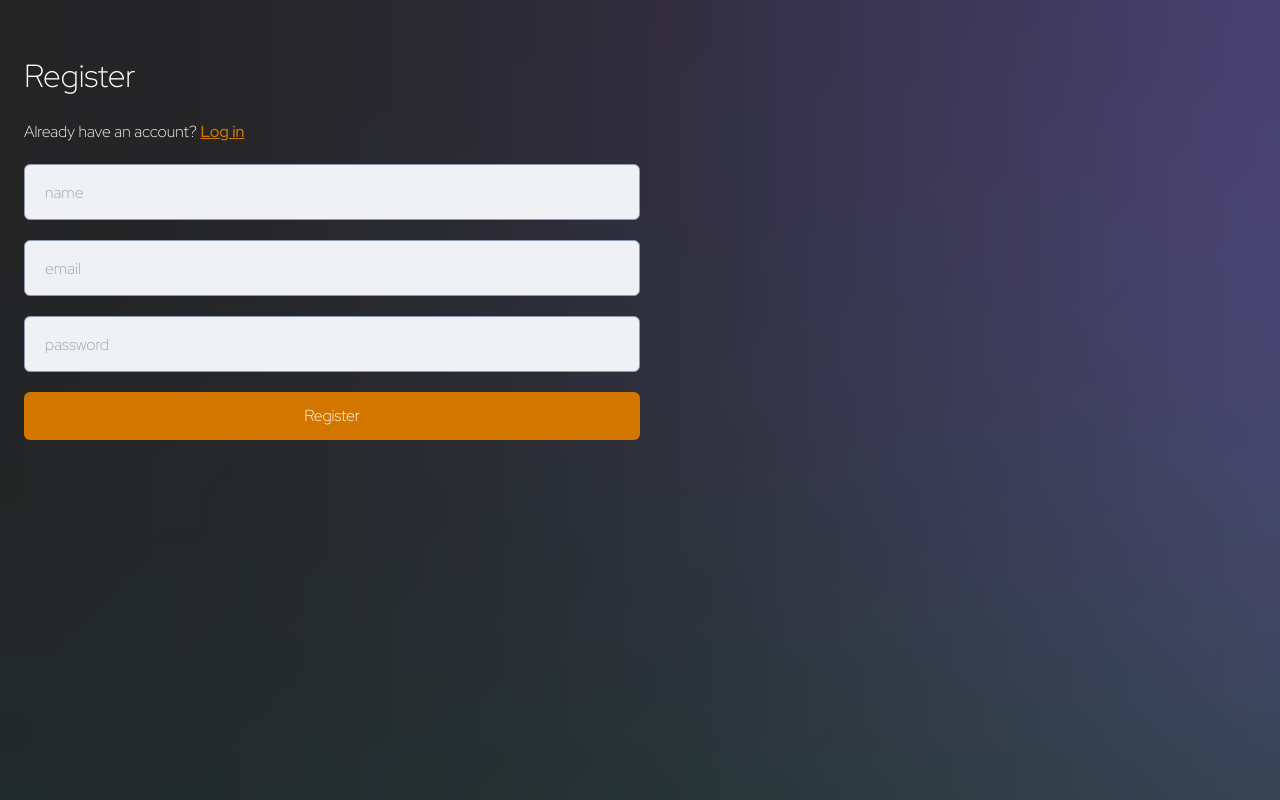
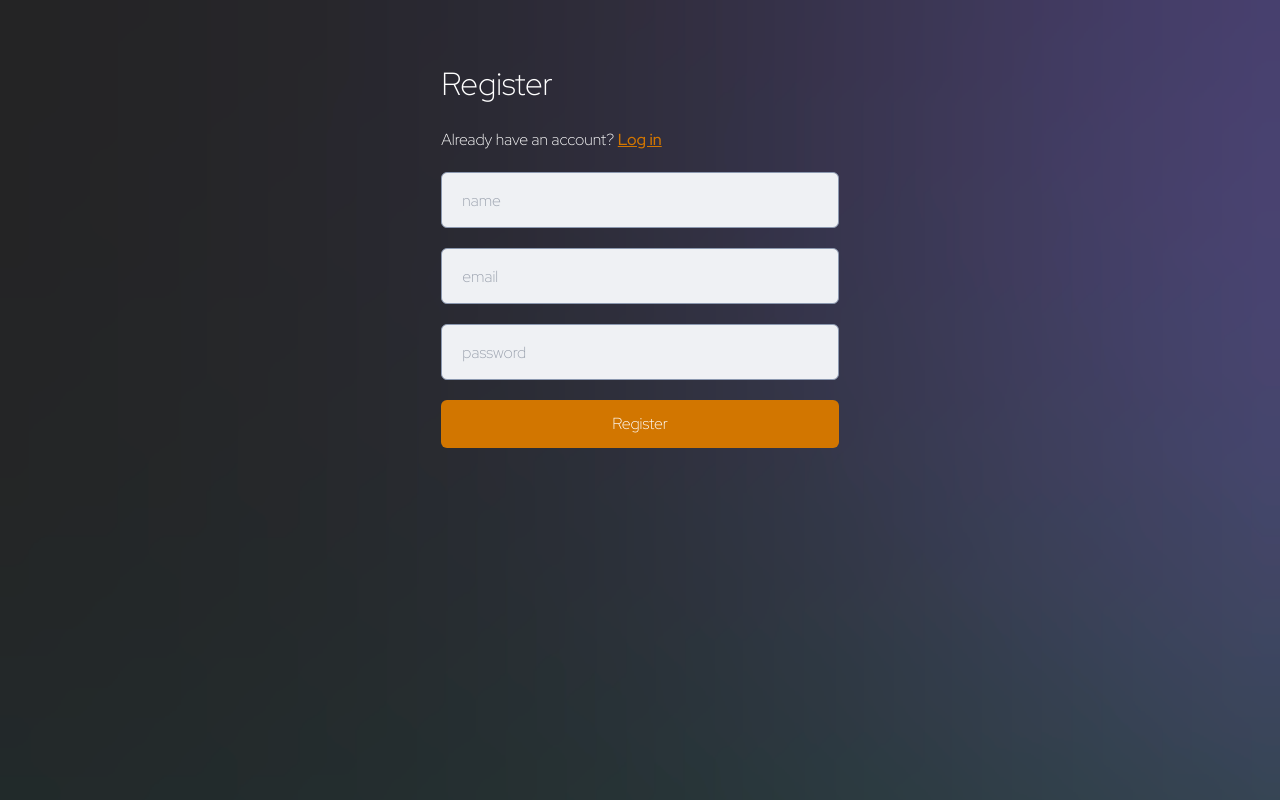
Before and after one commit to kaiuliia/well_being_frontend, a React (Create React App) app: page / in a window 1280 px wide. Both pictures are taken after a click on the button "Register". Built offline with nearby package versions, Linux system fonts and the light colour scheme.

Commit message:
Fix styles.

```diff
--- a/src/App.tsx
+++ b/src/App.tsx
@@ -11,10 +11,10 @@ import { Entry } from "./pages/entry";
 
 function App() {
   return (
-    <div className={"container h-screen"}>
+    <div className={"flex justify-center p-5 h-screen"}>
       <Routes>
         <Route path="/" element={<Entry />} />
-        <Route path="/register" element={<Register title="register" />} />
+        <Route path="/register" element={<Register />} />
         <Route path="/login" element={<Login />} />
         <Route path="/user/home" element={<Home />} />
         <Route path="/user/survey" element={<Survey />} />
--- a/src/assets/css/main.css
+++ b/src/assets/css/main.css
@@ -12,11 +12,6 @@ body {
     font-style: normal;
 }
 
-.container {
-    width:auto;
-    padding:2rem 1rem 2rem 1rem
-
-}
 
 html {
     background-color: #EFF1F4;
--- a/src/pages/loginform.tsx
+++ b/src/pages/loginform.tsx
@@ -56,7 +56,7 @@ export function Login() {
   };
 
   return (
-    <div className={" flex flex-col gap-5 px-2 py-5"}>
+    <div className={"flex flex-col pt-10 px-2 gap-5 lg:w-1/3  w-full"}>
       <div className={"text-white text-[2rem]"}>Sign in</div>
       <div className={"text-white"}>
         Don't have an account?{" "}
@@ -71,7 +71,7 @@ export function Login() {
       </div>
       <form
         onSubmit={handleSubmit}
-        className={"flex items-start lg:w-1/2 flex-col gap-5"}
+        className={"flex items-start flex-col gap-5"}
       >
         <Input
           onChange={handleEmailChange}
--- a/src/pages/registerform.tsx
+++ b/src/pages/registerform.tsx
@@ -10,15 +10,14 @@ interface User {
   password: string;
 }
 
-export function Register({ title }: { title: string }) {
+export function Register() {
   const [name, setName] = useState("");
   const [email, setEmail] = useState("");
   const [password, setPassword] = useState("");
-  const [statusMessage, setStatusMessage] = useState("");
+  const [, setStatusMessage] = useState("");
 
-  // States for checking the errors
-  const [submitted, setSubmitted] = useState(false);
-  const [error, setError] = useState(false);
+  const [, setSubmitted] = useState(false);
+  const [, setError] = useState(false);
 
   const navigate = useNavigate();
   const sendData = async (user: User) => {
@@ -69,7 +68,7 @@ export function Register({ title }: { title: string }) {
   };
 
   return (
-    <div className={" flex flex-col gap-5 px-2 py-5"}>
+    <div className={"flex flex-col pt-10 px-2 gap-5 lg:w-1/3  w-full"}>
       <div className={"text-white text-[2rem]"}>Register</div>
       <div className={"text-white"}>
         Already have an account?{" "}
@@ -84,7 +83,7 @@ export function Register({ title }: { title: string }) {
       </div>
       <form
         onSubmit={handleSubmit}
-        className={"flex items-start lg:w-1/2 flex-col gap-5"}
+        className={"flex items-start flex-col gap-5"}
       >
         <Input
           autoComplete="given-name"
```
Also changed, not shown: src/assets/logo.png.
